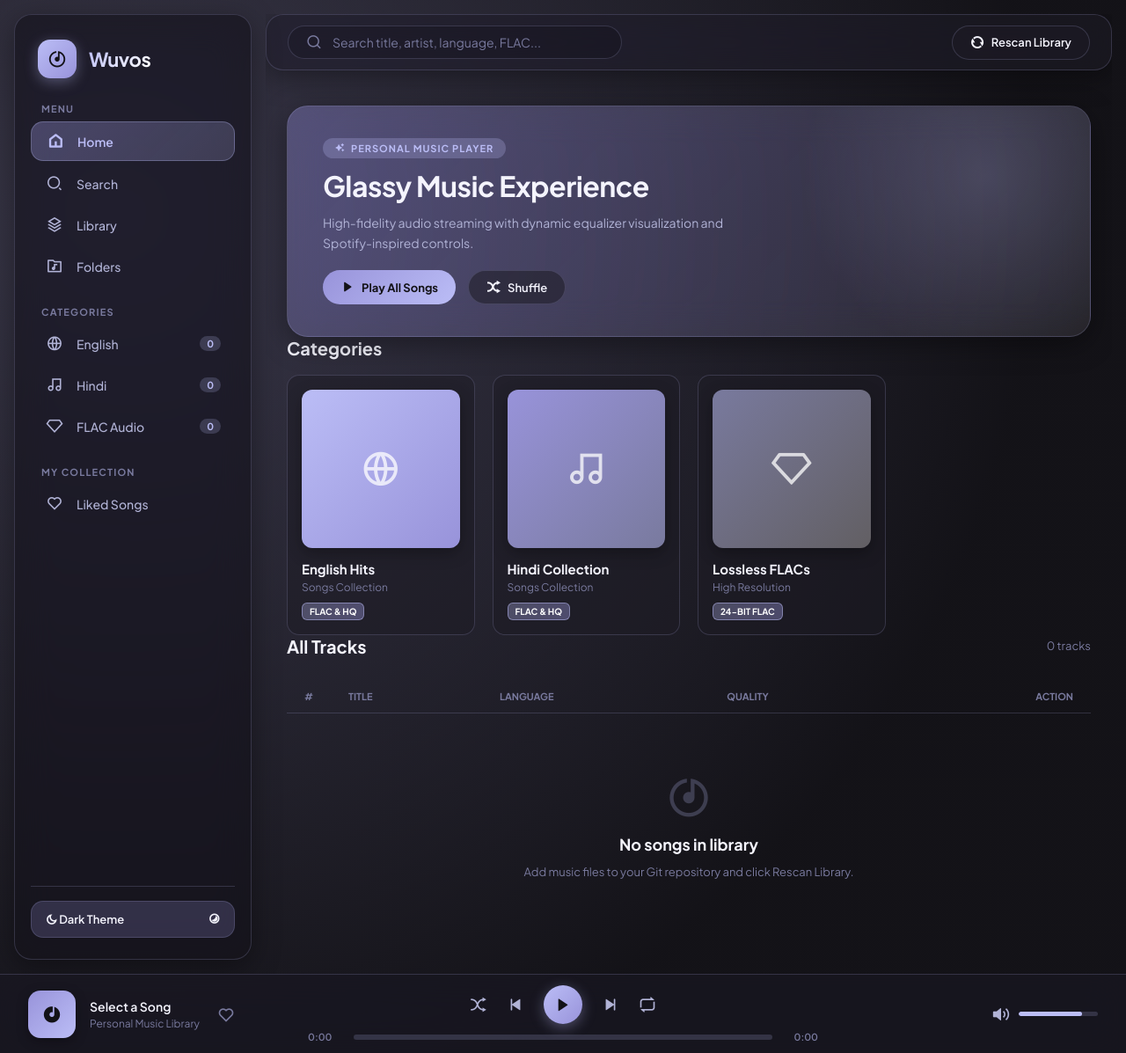
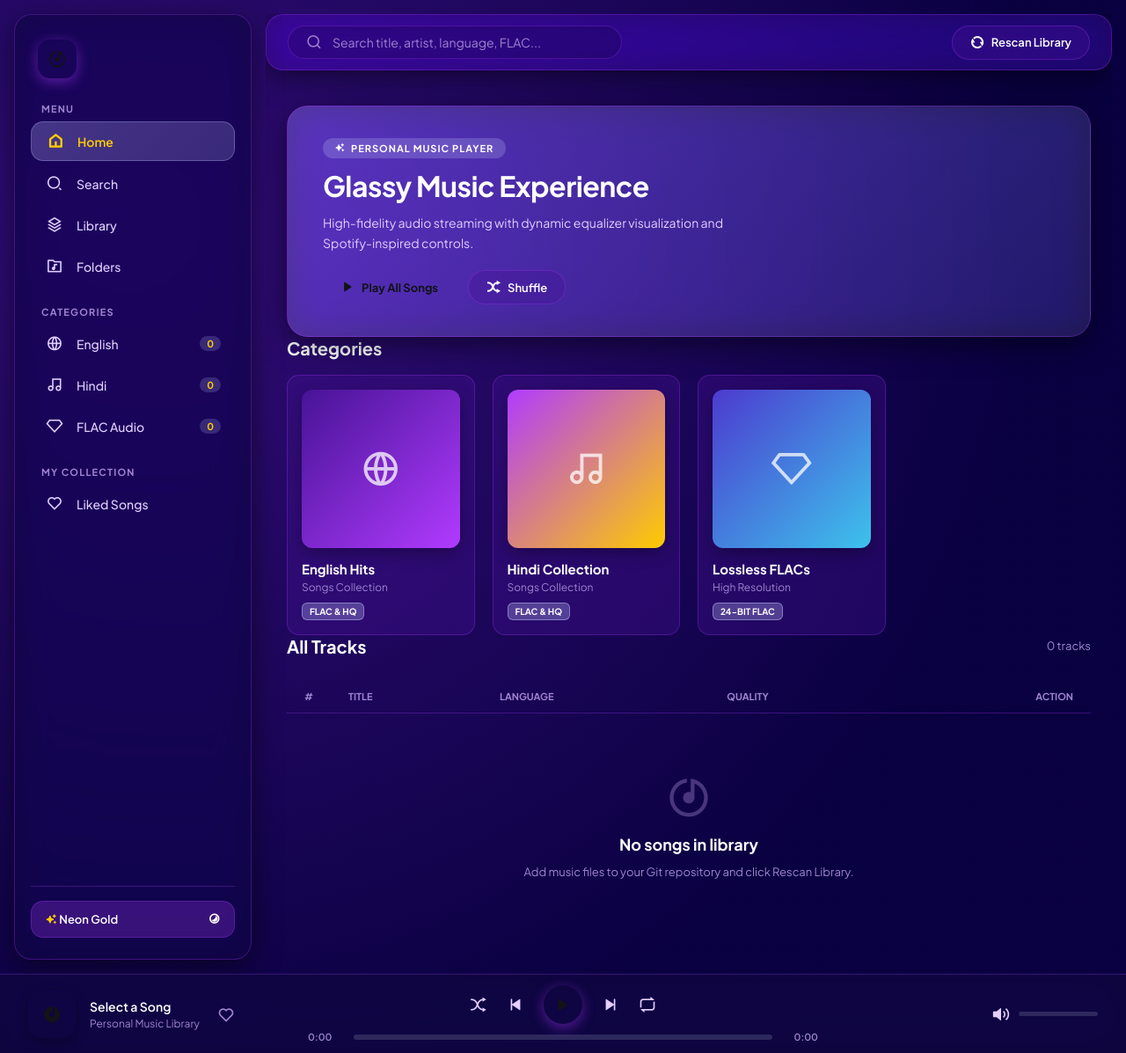
Before and after one commit to axay786/WuvosMusic, a Flask app: page / in a window 1280 px wide. Shown: the whole page at 88% size. Run offline with Flask 3, Linux system fonts and the light colour scheme; data that the repository does not hold is empty.

Commit message:
Update color palette to Midnight Gold (Default) & Ocean Cyan (Option)

```diff
--- a/music_scanner.py
+++ b/music_scanner.py
@@ -8,11 +8,11 @@ AUDIO_EXTENSIONS = {'.mp3', '.flac', '.wav', '.m4a', '.ogg', '.aac', '.wma', '.o
 
 # Curated dynamic album cover gradients matching user palette
 GLASS_PALETTES = [
-    ["#BBBDF6", "#9893DA"],
-    ["#9893DA", "#797A9E"],
-    ["#797A9E", "#625F63"],
-    ["#BBBDF6", "#72727E"],
-    ["#9893DA", "#625F63"]
+    ["#471396", "#B13BFF"],
+    ["#B13BFF", "#FFCC00"],
+    ["#090040", "#471396"],
+    ["#4C3BCF", "#3DC2EC"],
+    ["#4B70F5", "#B13BFF"]
 ]
 
 class MusicScanner:
--- a/static/css/style.css
+++ b/static/css/style.css
@@ -2,34 +2,33 @@
 @import url('https://fonts.googleapis.com/css2?family=Outfit:wght@300;400;500;600;700&family=Plus+Jakarta+Sans:wght@400;500;600;700&display=swap');
 
 :root {
-  /* User Palette Tokens */
-  --c-periwinkle: #BBBDF6;
-  --c-violet: #9893DA;
-  --c-gray-violet: #797A9E;
-  --c-slate: #72727E;
-  --c-charcoal: #625F63;
+  /* Default Palette 1 Tokens (#090040, #471396, #B13BFF, #FFCC00) */
+  --c-navy: #090040;
+  --c-purple: #471396;
+  --c-violet: #B13BFF;
+  --c-gold: #FFCC00;
 
-  /* Theme Defaults - DARK THEME (DEFAULT) */
-  --bg-main: #131217;
-  --bg-gradient: radial-gradient(circle at 10% 20%, rgba(152, 147, 218, 0.18) 0%, rgba(19, 18, 23, 0.98) 70%),
-                  radial-gradient(circle at 90% 80%, rgba(187, 189, 246, 0.12) 0%, rgba(98, 95, 99, 0.2) 100%);
+  /* Theme Defaults - DEFAULT THEME (Midnight Gold) */
+  --bg-main: #090040;
+  --bg-gradient: radial-gradient(circle at 10% 20%, rgba(71, 19, 150, 0.6) 0%, rgba(9, 0, 64, 0.98) 70%),
+                  radial-gradient(circle at 90% 80%, rgba(177, 59, 255, 0.25) 0%, rgba(9, 0, 64, 0.95) 100%);
 
-  --glass-panel-bg: rgba(30, 28, 38, 0.55);
-  --glass-panel-border: rgba(187, 189, 246, 0.18);
-  --glass-panel-shadow: 0 8px 32px 0 rgba(0, 0, 0, 0.37);
-  --glass-hover-bg: rgba(152, 147, 218, 0.22);
-  --glass-active-bg: rgba(187, 189, 246, 0.28);
+  --glass-panel-bg: rgba(71, 19, 150, 0.35);
+  --glass-panel-border: rgba(177, 59, 255, 0.28);
+  --glass-panel-shadow: 0 8px 32px 0 rgba(0, 0, 0, 0.5);
+  --glass-hover-bg: rgba(177, 59, 255, 0.25);
+  --glass-active-bg: rgba(255, 204, 0, 0.25);
 
-  --text-primary: #F4F4FD;
-  --text-secondary: #B1B3D6;
-  --text-muted: #797A9E;
+  --text-primary: #FFFFFF;
+  --text-secondary: #E3CEFF;
+  --text-muted: #A084D0;
 
-  --accent-primary: #9893DA;
-  --accent-light: #BBBDF6;
-  --accent-glow: rgba(187, 189, 246, 0.35);
+  --accent-primary: #B13BFF;
+  --accent-light: #FFCC00;
+  --accent-glow: rgba(177, 59, 255, 0.45);
 
-  --sidebar-bg: rgba(20, 19, 26, 0.65);
-  --player-bar-bg: rgba(25, 23, 33, 0.75);
+  --sidebar-bg: rgba(15, 6, 60, 0.75);
+  --player-bar-bg: rgba(15, 6, 60, 0.88);
 
   --radius-lg: 20px;
   --radius-md: 14px;
--- a/static/js/app.js
+++ b/static/js/app.js
@@ -49,18 +49,21 @@ document.addEventListener('DOMContentLoaded', () => {
 
   // Theme Switcher
   function initTheme(theme) {
+    if (theme !== 'ocean') theme = 'default';
+
     document.documentElement.setAttribute('data-theme', theme);
     state.theme = theme;
     localStorage.setItem('wuvos_theme', theme);
-    if (theme === 'dark') {
-      themeLabel.innerHTML = '<i class="ri-moon-line"></i> Dark Theme';
+
+    if (theme === 'default') {
+      themeLabel.innerHTML = '<i class="ri-sparkling-fill" style="color:#FFCC00;"></i> Neon Gold';
     } else {
-      themeLabel.innerHTML = '<i class="ri-sun-line"></i> Light Theme';
+      themeLabel.innerHTML = '<i class="ri-drop-fill" style="color:#3DC2EC;"></i> Ocean Cyan';
     }
   }
 
   function toggleTheme() {
-    const nextTheme = state.theme === 'dark' ? 'light' : 'dark';
+    const nextTheme = state.theme === 'default' ? 'ocean' : 'default';
     initTheme(nextTheme);
   }
 
@@ -106,7 +109,7 @@ document.addEventListener('DOMContentLoaded', () => {
     const catGrid = document.getElementById('categories-grid');
     catGrid.innerHTML = `
       <div class="music-card" onclick="filterByLang('English')">
-        <div class="card-cover" style="background: linear-gradient(135deg, #BBBDF6, #9893DA);">
+        <div class="card-cover" style="background: linear-gradient(135deg, #471396, #B13BFF);">
           <i class="ri-global-line"></i>
           <div class="play-hover-btn"><i class="ri-play-fill"></i></div>
         </div>
@@ -116,7 +119,7 @@ document.addEventListener('DOMContentLoaded', () => {
       </div>
 
       <div class="music-card" onclick="filterByLang('Hindi')">
-        <div class="card-cover" style="background: linear-gradient(135deg, #9893DA, #797A9E);">
+        <div class="card-cover" style="background: linear-gradient(135deg, #B13BFF, #FFCC00);">
           <i class="ri-music-2-line"></i>
           <div class="play-hover-btn"><i class="ri-play-fill"></i></div>
         </div>
@@ -126,7 +129,7 @@ document.addEventListener('DOMContentLoaded', () => {
       </div>
 
       <div class="music-card" onclick="filterByQuality('flac')">
-        <div class="card-cover" style="background: linear-gradient(135deg, #797A9E, #625F63);">
+        <div class="card-cover" style="background: linear-gradient(135deg, #4C3BCF, #3DC2EC);">
           <i class="ri-vip-diamond-line"></i>
           <div class="play-hover-btn"><i class="ri-play-fill"></i></div>
         </div>
--- a/templates/index.html
+++ b/templates/index.html
@@ -10,6 +10,13 @@
   <link rel="preconnect" href="https://fonts.gstatic.com" crossorigin>
   <link href="https://fonts.googleapis.com/css2?family=Outfit:wght@300;400;500;600;700&family=Plus+Jakarta+Sans:wght@400;500;600;700&display=swap" rel="stylesheet">
   <link rel="stylesheet" href="https://cdn.jsdelivr.net/npm/remixicon@4.2.0/fonts/remixicon.css">
+
+  <meta name="mobile-web-app-capable" content="yes">
+  <meta name="apple-mobile-web-app-capable" content="yes">
+  <meta name="apple-mobile-web-app-status-bar-style" content="black-translucent">
+  <meta name="theme-color" content="#131217">
+  <link rel="manifest" href="/static/manifest.json">
+  <link rel="icon" type="image/png" href="https://cdn.jsdelivr.net/gh/twitter/twemoji@14.0.2/assets/72x72/1f4bf.png">
 
   <!-- Main Glassy Stylesheet -->
   <link rel="stylesheet" href="/static/css/style.css">
```
Also changed, not shown: other parts of static/css/style.css (+19 -15 lines), .github/workflows/build-apk.yml (added), static/manifest.json (added), 1 other file.
